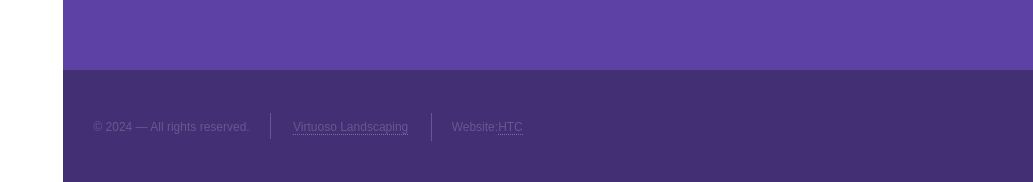
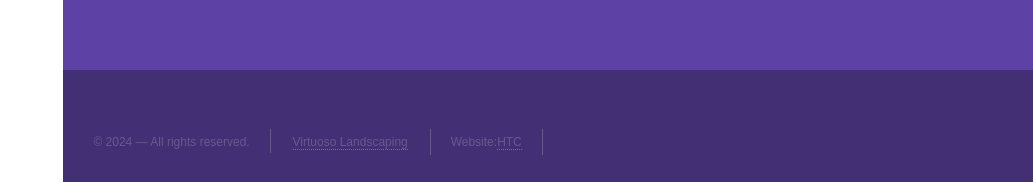
Before and after one commit to jaredh159/akron-snowmen, a Next.js app: page / in a window 1280 px wide. Shown: the part 3528-3710 px from the top of the page, without its empty margins (247-1280 px from the left). Built offline with nearby package versions, Linux system fonts and the light colour scheme.

Commit message:
reset, the bad changes to the contact block are stashed now

```diff
--- a/components/Footer.tsx
+++ b/components/Footer.tsx
@@ -1,22 +1,26 @@
-import React from 'react';
-import cx from 'classnames';
-import styles from './styles/Footer.module.css';
+import React from "react";
 
 const Footer: React.FC = () => {
   return (
-    <footer className={styles.footer}>
-      <ul className={styles.links}>
-        <li className={cx(styles.first, styles.items)}>
+    <footer className="h-[175px] bg-purple-footer w-full p-4 sm:h-[115px]">
+      <ul className="flex flex-col h-3/4 text-white/20 text-xs justify-evenly pt-10 sm:block sm:pt-[2.7rem]">
+        <li className="sm:inline-block sm:border-r sm:border-white/20 sm:pt-[5px] sm:pr-5 sm:pb-[0.2rem] sm:pl-[5px] md:pl-[0.9rem]">
           © {new Date().getFullYear()} — All rights reserved.
         </li>
-        <li className={cx(styles.second, styles.items)}>
-          <a className={styles.link1} href="https://www.virtuosolandscapes.com">
+        <li className="w-[118px] sm:inline-block sm:w-[10rem] sm:text-center sm:border-r sm:border-white/20 sm:py-[5px]">
+          <a
+            className="border-b border-b-white/30 border-dotted"
+            href="https://www.virtuosolandscapes.com"
+          >
             Virtuoso Landscaping
           </a>
         </li>
-        <li className={cx(styles.third, styles.items)}>
+        <li className="sm:inline-block sm:border-r sm:border-white/20 sm:pt-[5px] sm:pr-[20px] sm:pb-[5px] sm:pl-[20px]">
           Website:
-          <a className={styles.link2} href="https://homework.howtocomputer.link">
+          <a
+            className="border-b border-b-white/30 border-dotted w-5"
+            href="https://homework.howtocomputer.link"
+          >
             HTC
           </a>
         </li>
```
